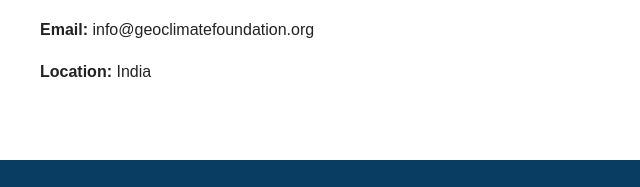
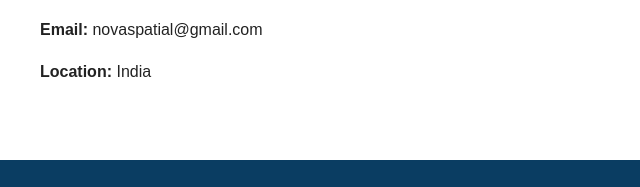
Before and after one commit to Ritssag/Ritssag.github.io, a plain HTML site: page index.html in a window 1280 px wide. Shown: the part 1694-1881 px from the top of the page, 0-640 px from the left. Drawn offline with Linux system fonts and the light colour scheme.

Commit message:
Update contact email address in index.html

```diff
--- a/index.html
+++ b/index.html
@@ -144,7 +144,7 @@
 
 <section id="contact">
   <h2>Contact Us</h2>
-  <p><strong>Email:</strong> info@geoclimatefoundation.org</p>
+  <p><strong>Email:</strong> novaspatial@gmail.com</p>
   <p><strong>Location:</strong> India</p>
 </section>
 
```
